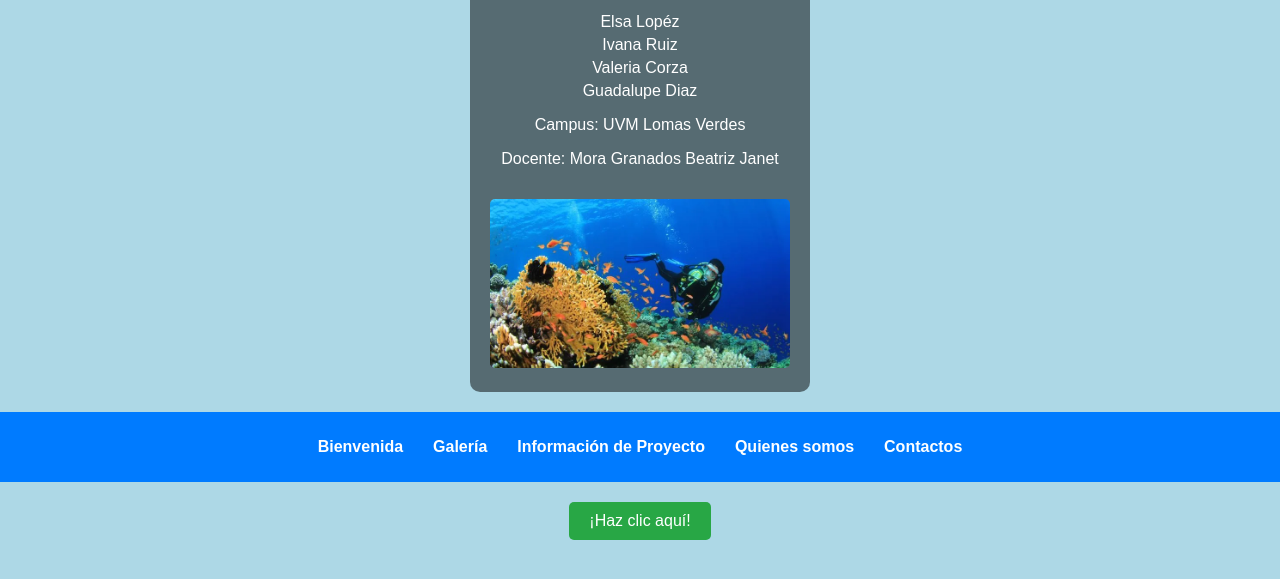
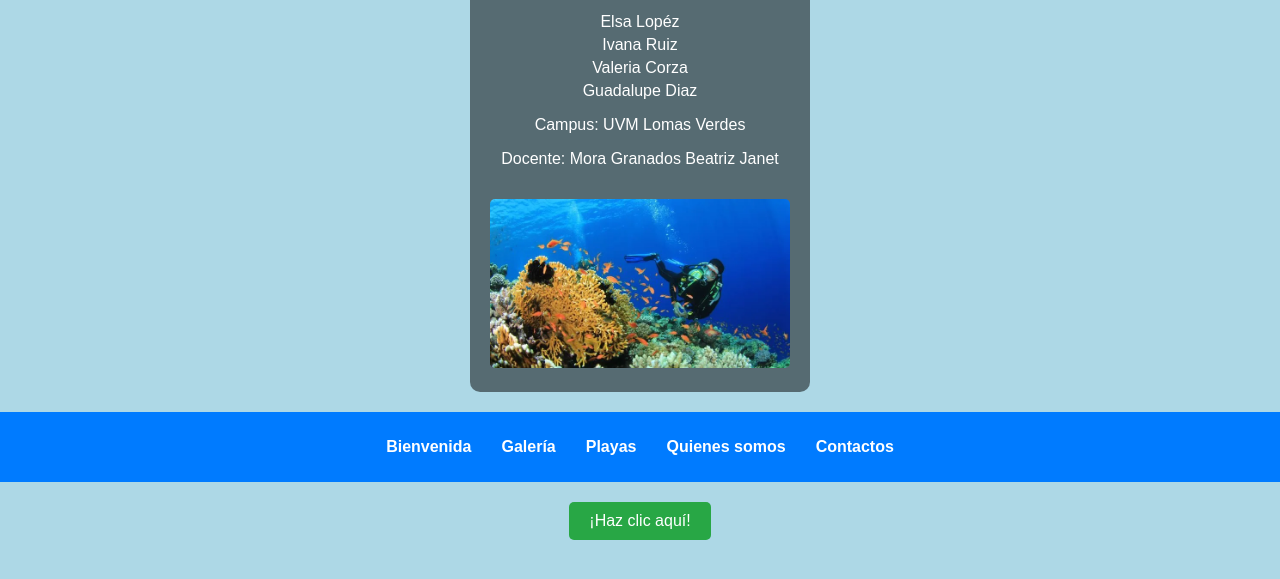
Before and after one commit to guadalupe934/Proyecto_tecnoinfo2, a plain HTML site: page index.html in a window 1280 px wide. Shown: the part 151-730 px from the top of the page. Drawn offline with Linux system fonts and the light colour scheme.

Commit message:
Update index.html

```diff
--- a/index.html
+++ b/index.html
@@ -26,7 +26,7 @@
         <ul>
             <li><a href="#">Bienvenida</a></li>
             <li><a href="galería.html">Galería</a></li>
-            <li><a href="#">Información de Proyecto</a></li>
+            <li><a href="contenido.html">Playas</a></li>
             <li><a href="#">Quienes somos</a></li>
             <li><a href="#">Contactos</a></li>
         </ul>
```
